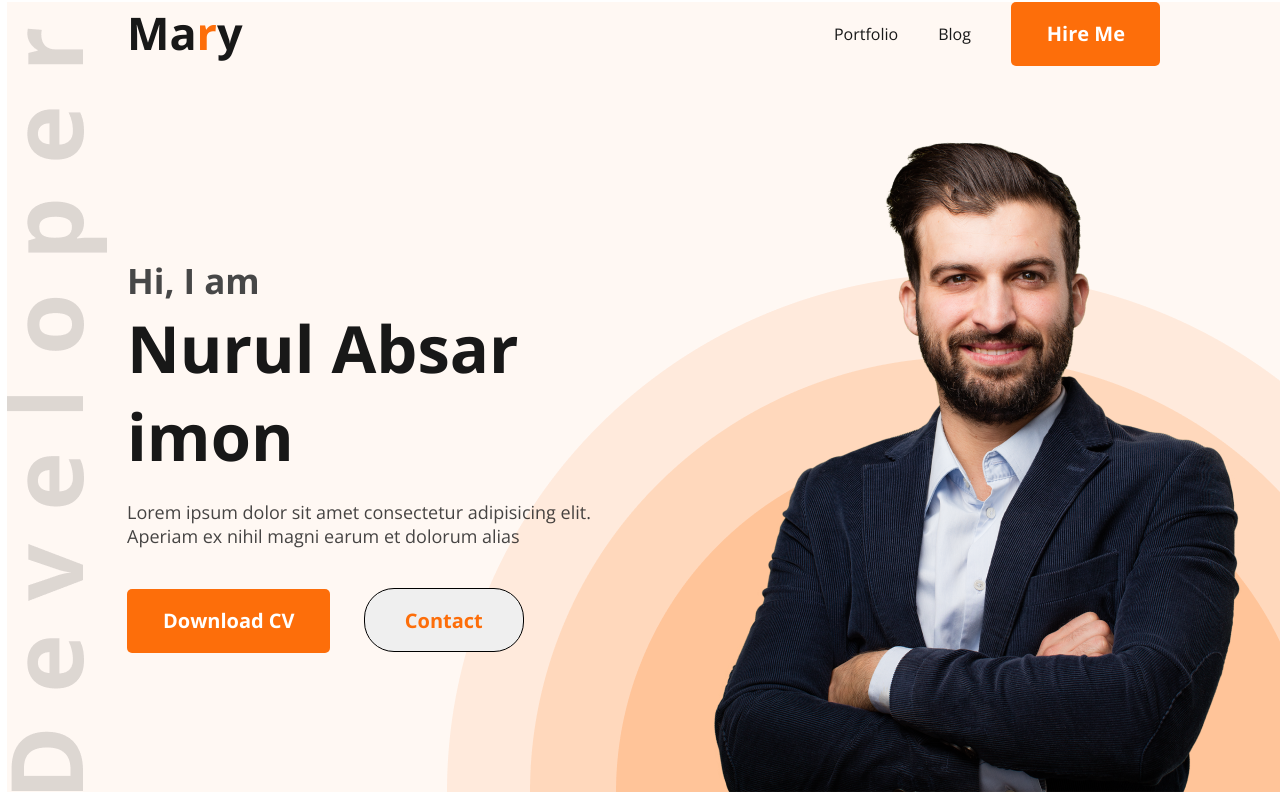
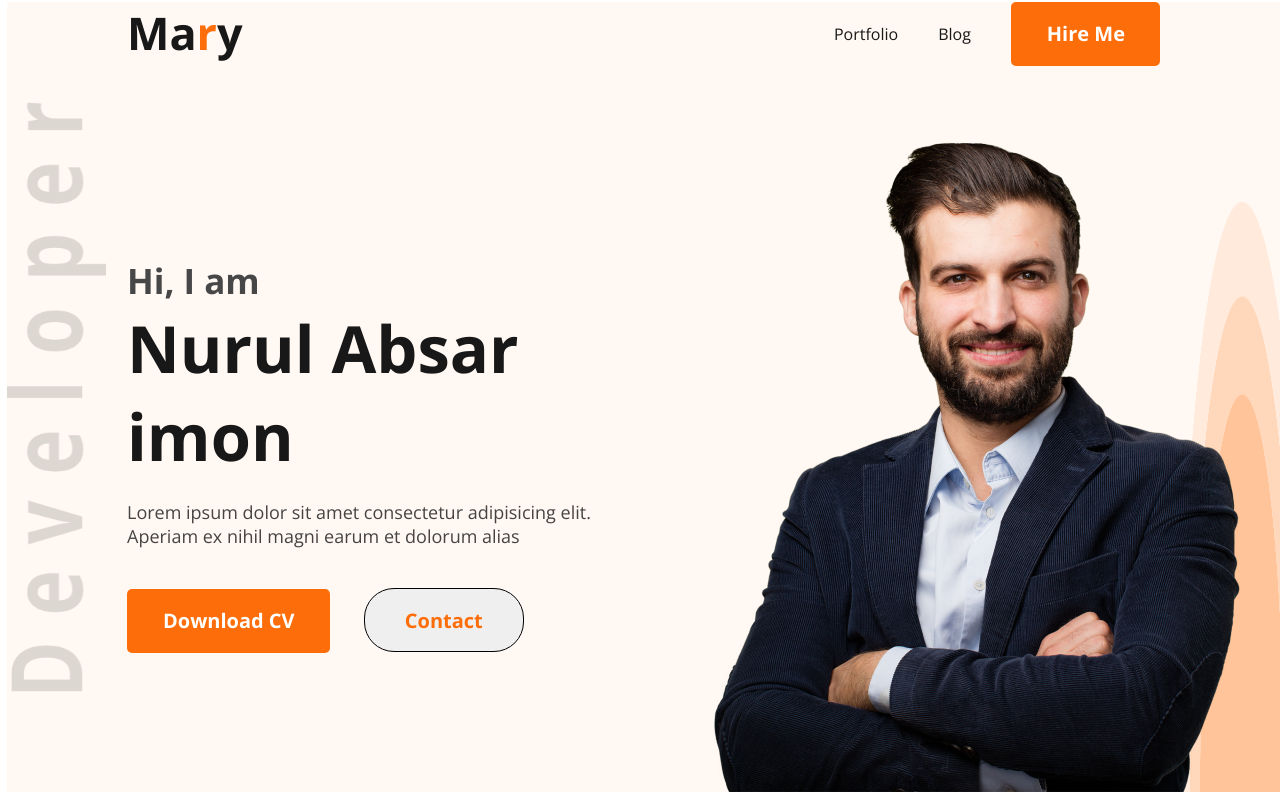
Before and after one commit to 1M0NsR3P0/first-proect, a plain HTML site: page index.html in a window 1280 px wide. Shown: the top 800 px of the page. Drawn offline with nearby package versions, Linux system fonts and the light colour scheme.

```diff
--- a/style/style.css
+++ b/style/style.css
@@ -22,13 +22,13 @@ border-radius: 5px;
 header{
     background-image: url('../images/header_bg.png'), url('../images/developer.png') ;
     background-repeat: no-repeat;
-    background-position: bottom right, left bottom;
+    background-position: bottom right, left center;
     background-color: #FFF8F3;
     margin-top: 0;
     padding-top: 0;
     margin-left: 7px;
     margin-bottom: 60px;
-
+    background-size: 100px 590px;
 }
 nav h2{
     font-size: 45px;
```
